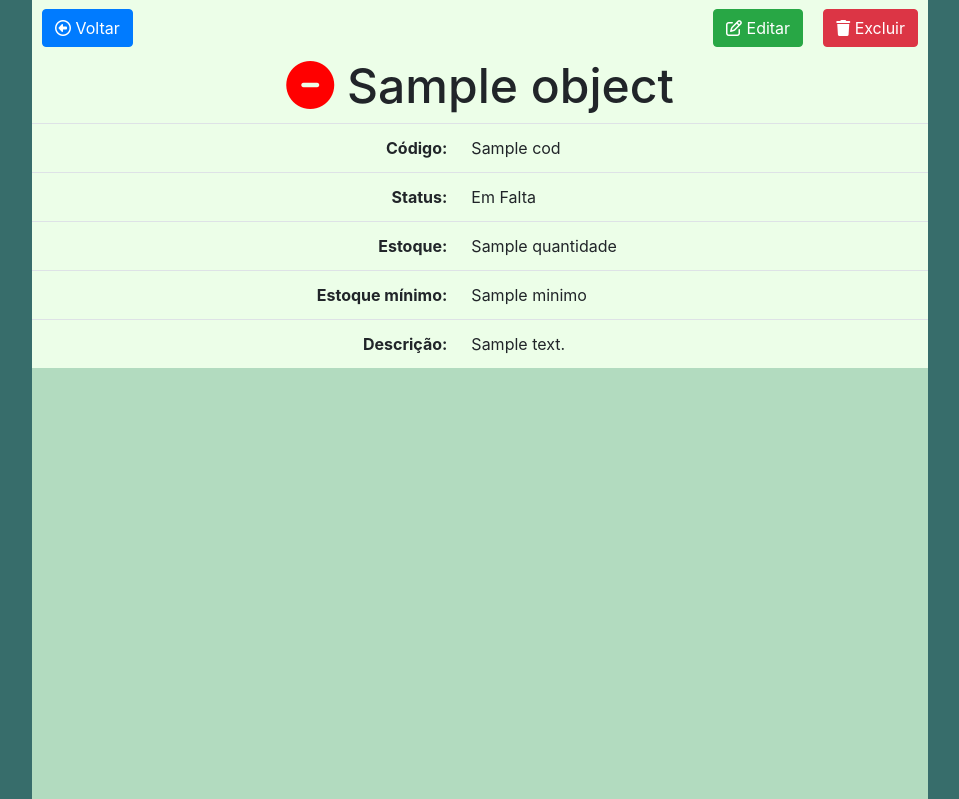
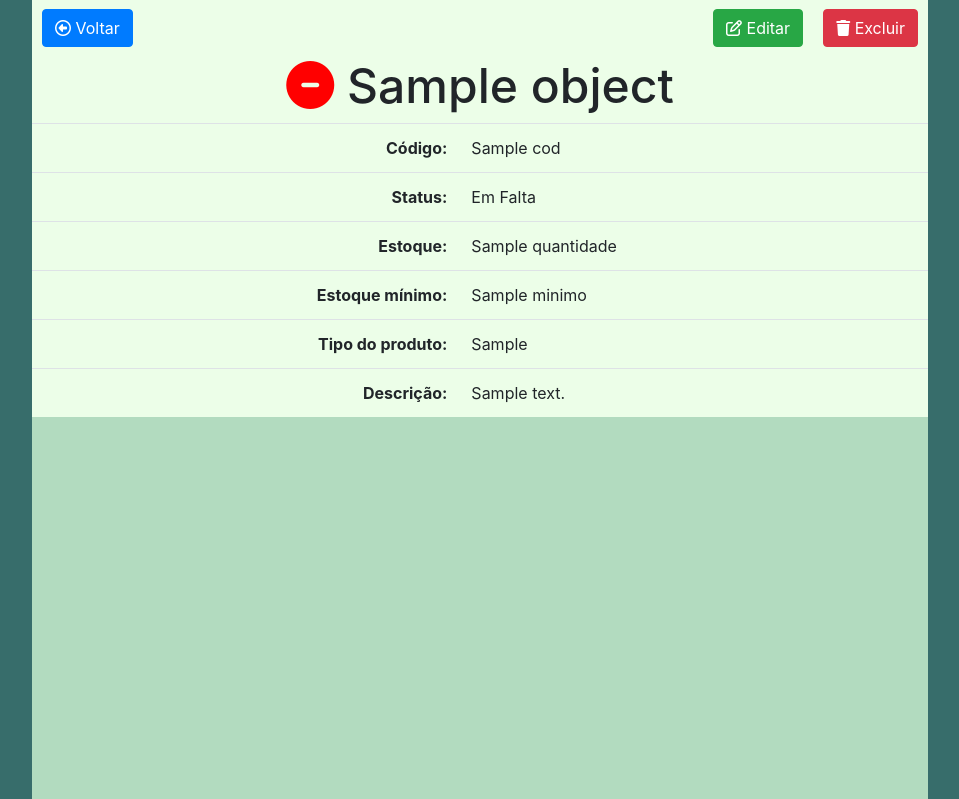
Before and after one commit to Lukempol/controle_estoque, a Django app: template templates/produto/produto_detail.html in a window 1280 px wide. Shown: the part 57-856 px from the top of the page, without its empty margins (160-1119 px from the left). Run offline with Django 3.2, Linux system fonts and the light colour scheme; the template is opened without the code that fills it: most values are stand-ins (such as "Sample title", 1, 10 or a date in 2020); some libraries are stand-ins or nearby versions.

Commit message:
Adicionando campo ao Produto Detail

```diff
--- a/templates/produto/produto_detail.html
+++ b/templates/produto/produto_detail.html
@@ -70,6 +70,10 @@
             <td>{{ object.minimo }}</td>
           </tr>
           <tr>
+            <th class="text-right">Tipo do produto:</th>
+            <td>{{ object.get_tipo_display }}</td>
+          </tr>
+          <tr>
             <th class="text-right">Descrição:</th>
             <td>{{ object.descricao }}</td>
           </tr>
```
